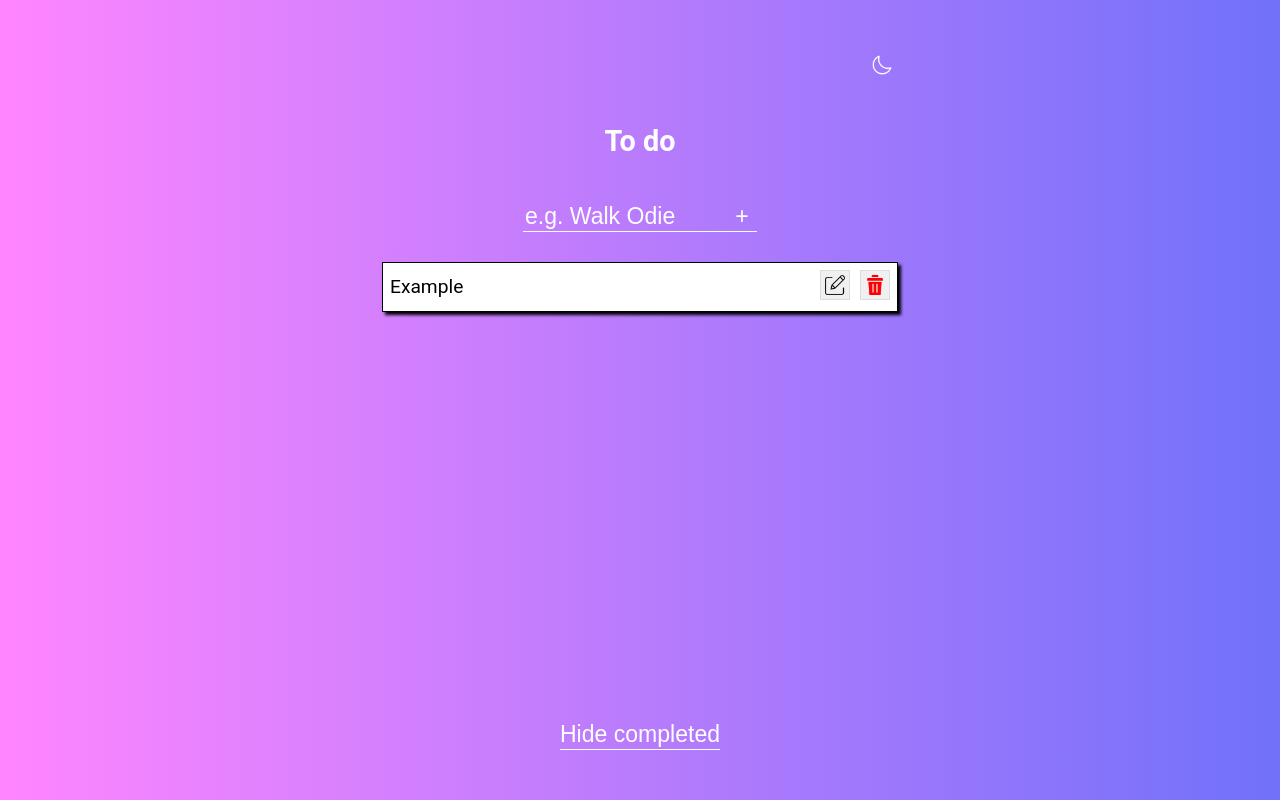
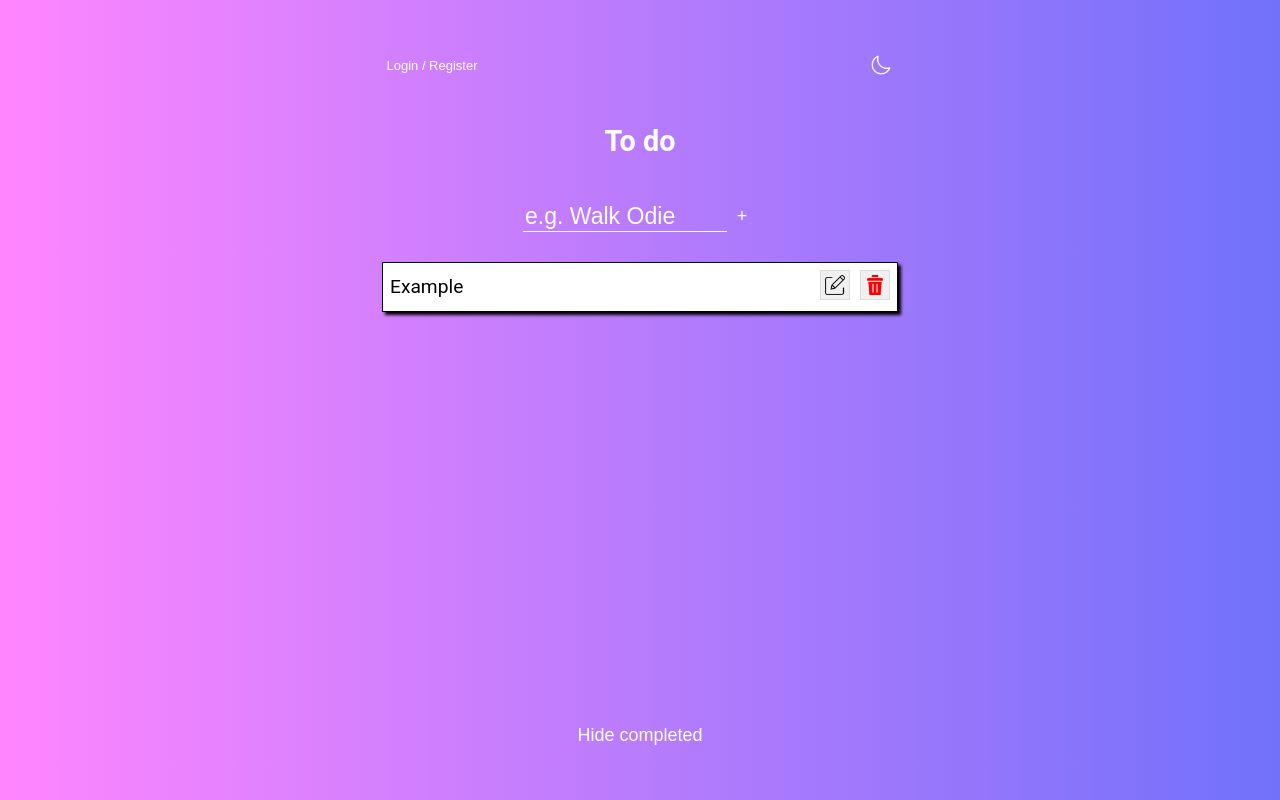
Before and after one commit to Hamburglers/To-do-list, a Vue app: page / in a window 1280 px wide. Built offline with nearby package versions, Linux system fonts and the light colour scheme.

Commit message:
Fixed sizing issues, added login/register button

```diff
--- a/src/App.vue
+++ b/src/App.vue
@@ -79,12 +79,19 @@ onMounted(() => {
   document.body.classList.add(modeIndex.value === 0 ? 'dark' : 'light');
 });
 
+function login() {
+
+}
+
 </script>
 
 <template>
-  <header>
-    <button @click="toggleMode"><img :src="switchMode[modeIndex].src" class="white-image"></button>
-  </header>
+  <Transition>
+    <header>
+      <button @click="login" style="font-size: 13px; width: 100px;">Login / Register</button>
+      <button @click="toggleMode"><img :src="switchMode[modeIndex].src" class="white-image"></button>
+    </header>
+  </Transition>
   <h2>To do</h2>
   <form @submit.prevent="submission">
     <input ref="inputRef" placeholder="e.g. Walk Odie" v-model="inputValue">
@@ -121,6 +128,7 @@ body {
   font-size: larger;
   display: flex;
   min-height: 100vh;
+  min-width: 100vw;
   flex-direction: column;
   align-items: center;
   justify-content: space-between;
@@ -136,26 +144,6 @@ body {
 
 .dark {
   background-image: linear-gradient(to right, rgb(115, 39, 115), rgb(33, 33, 103));
-}
-
-body::before {
-  content: '';
-  position: fixed;
-  top: 0;
-  left: 0;
-  right: 0;
-  bottom: 0;
-  background-image: linear-gradient(to right, rgb(115, 39, 115), rgb(33, 33, 103));
-  z-index: -1;
-  transition: opacity 0.5s;
-}
-
-body.dark::before {
-  opacity: 1;
-}
-
-body.light::before {
-  opacity: 0;
 }
 
 h2 {
@@ -226,13 +214,16 @@ button {
   background-color: transparent;
   color: white;
   border: none;
-  border-bottom: 1px solid white;
   width: 30px;
   height: 30px;
   padding: 0px;
-  font-size: larger;
+  font-size: large;
   user-select: none;
   transition: transform 0.3s ease;
+}
+
+header > button:hover {
+  transform: scale(1.2);
 }
 
 header > button {
@@ -245,7 +236,9 @@ header > button {
 
 header {
   display: flex;
-  justify-content: flex-end;
+  justify-content: space-between;
+  max-width: 515px; /* 500px + 7px padding each side + 0.5px border each side*/
+  width: 65vw;
 }
 
 #add, #hide {
@@ -253,7 +246,7 @@ header {
 }
 
 #add:hover, #hide:hover {
-  font-size: 28px;
+  font-size: 20px;
 }
 
 .edit:hover, .delete:hover {
```
